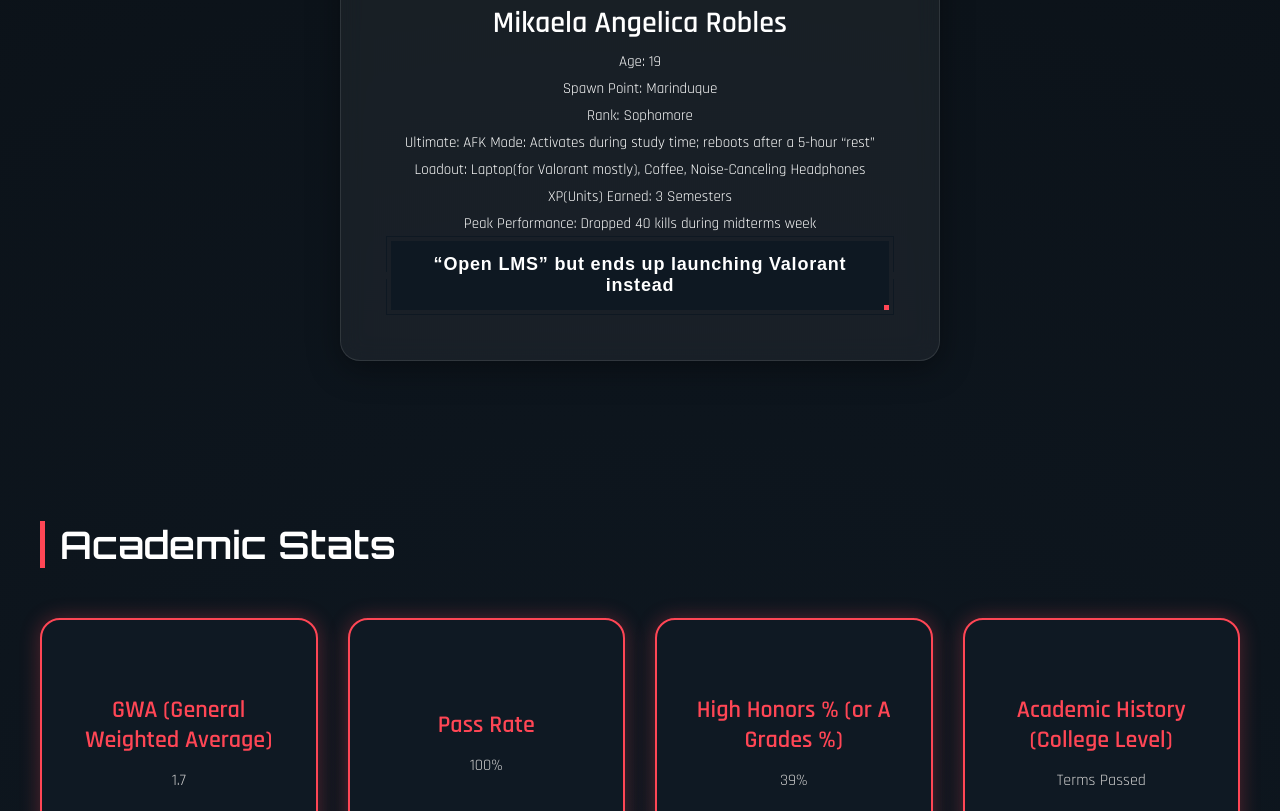
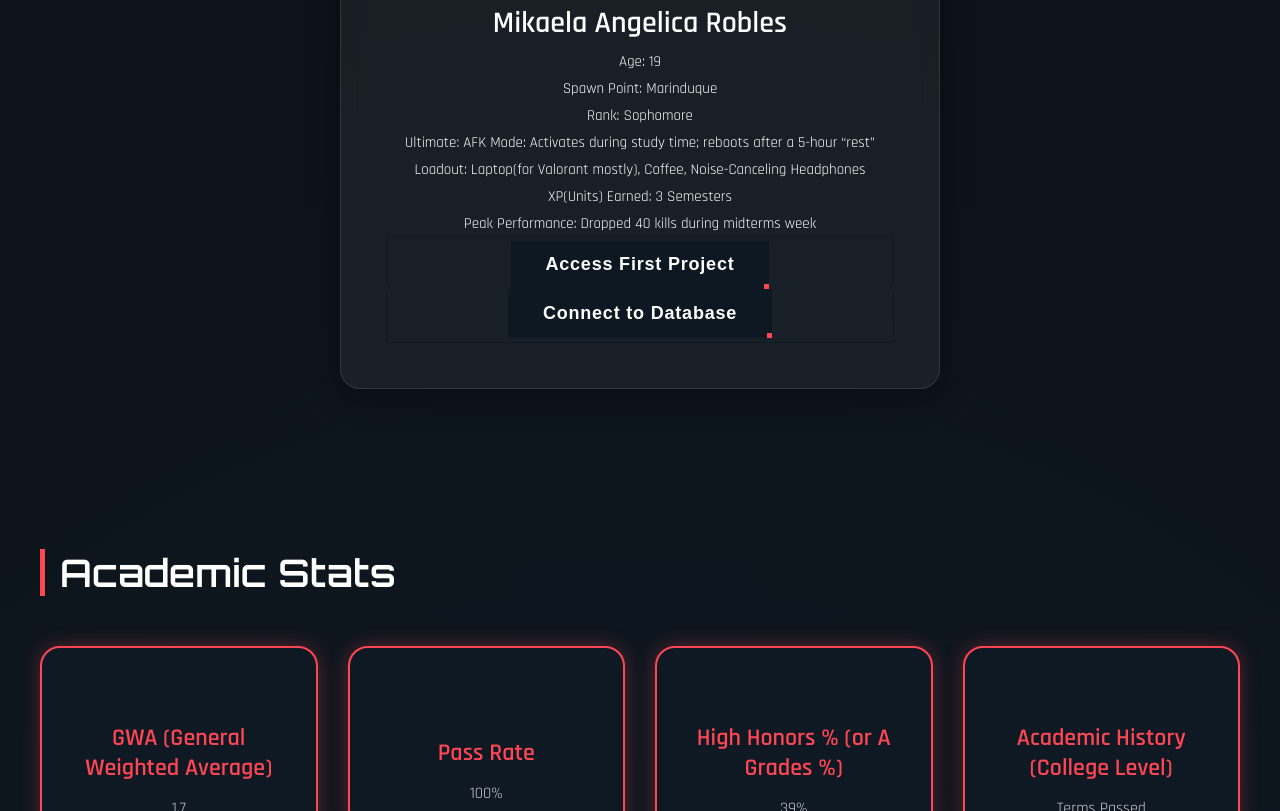
Before and after one commit to mikalowdeyon/Valo-portfolio, a plain HTML site: page index.html in a window 1280 px wide. Shown: the part 903-1714 px from the top of the page. Drawn offline with Linux system fonts and the light colour scheme.

Commit message:
Update index.html

```diff
--- a/index.html
+++ b/index.html
@@ -12,7 +12,7 @@
         <ul>
           <li><a href="#profile">Profile</a></li>
           <li><a href="#stats">Stats</a></li>
-          <li><a href="#agents">Achievements</a></li>
+
           <li><a href="#funfacts">Fun Facts</a></li>
           <li><a href="#contact">Contact</a></li>
         </ul>
@@ -39,11 +39,15 @@
           <p style="font-size: 15px;">XP(Units) Earned: 3 Semesters</p>
           <p style="font-size: 15px;">Peak Performance: Dropped 40 kills during midterms week</p>
         <div class="button-borders">
-         <button class="primary-button"> “Open LMS” but ends up launching Valorant instead
-         </button>
-        </div>
+    <div class="button-container">
+      <button class="primary-button" onclick="openLMS()">
+       Access First Project
+      </button>
+      <button class="primary-button" onclick="openRealProject()">
+        Connect to Database
+      </button>
+    </div>
       </section>
-
 
       <section id="stats" class="stats-section">
         <h2>Academic Stats</h2>
@@ -127,6 +131,8 @@
         </div>
       </section>
 
+
+
       <section id="funfacts" class="modes-section">
         <h2>Fun Facts</h2>
         <div class="modes-grid">
@@ -151,6 +157,7 @@
           <p>I can catch the rhythm of any song after hearing it only twice.<br>No sheet music needed—just pure musical instinct.</p>
         </div>
       </section>
+
 
       <div class="main">
         <ul class="top-bar">
```
